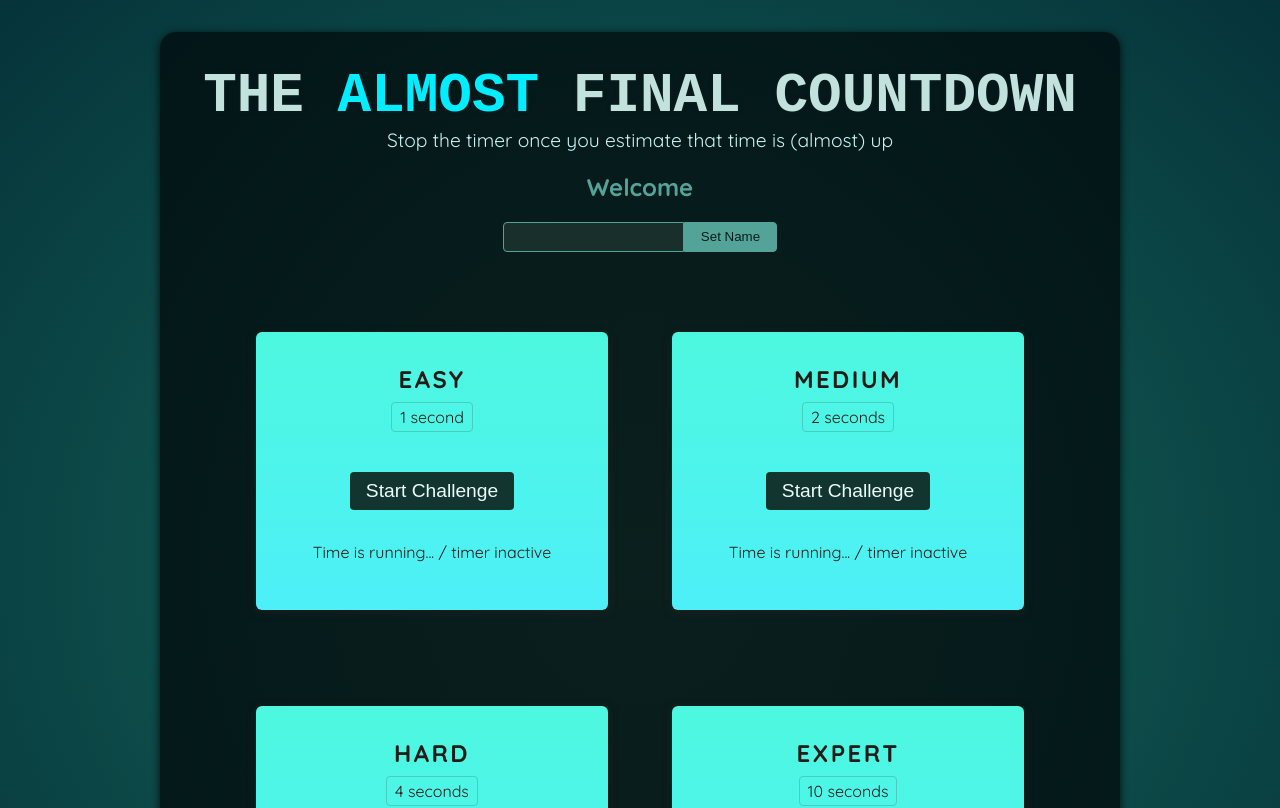
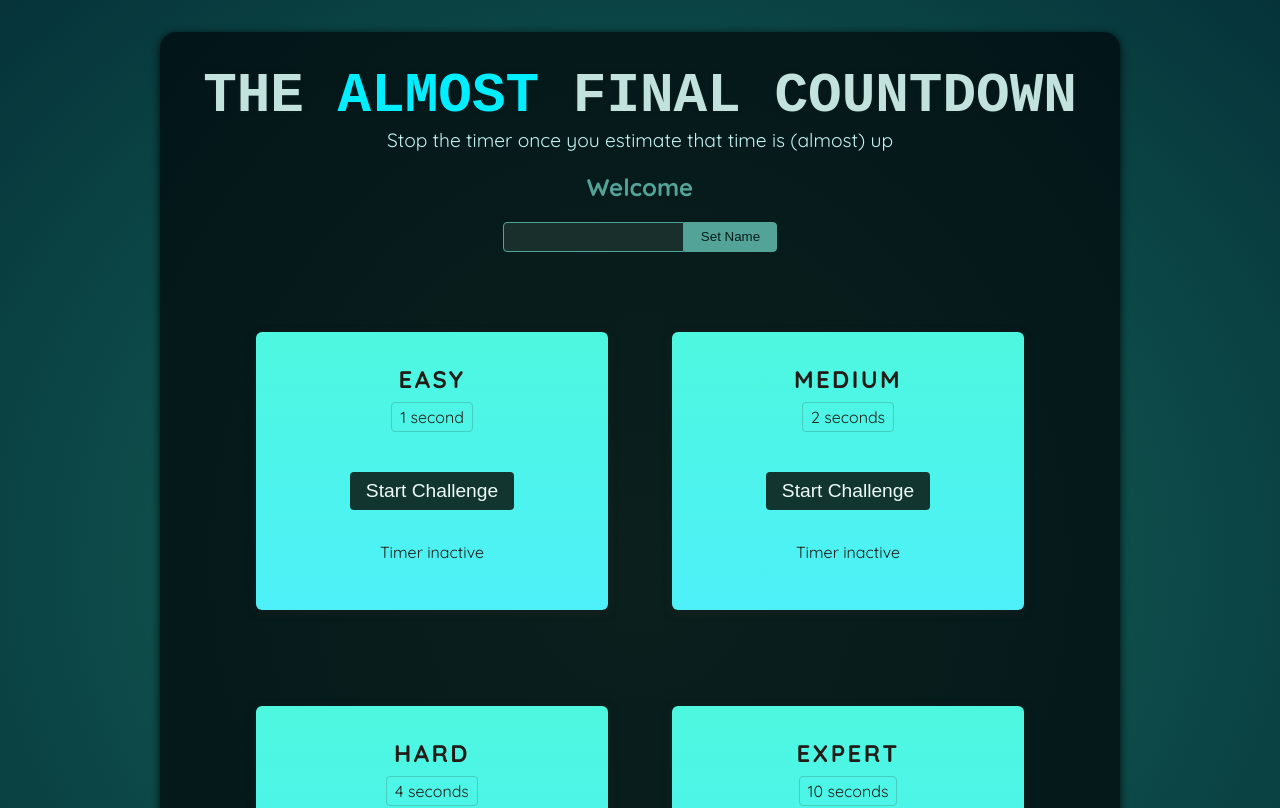
Before and after one commit to edcsu/refs_portals, a React (Vite) app: page / in a window 1280 px wide. Shown: the top 808 px of the page. Built offline with nearby package versions, Linux system fonts and the light colour scheme; a web font is replaced by a local one.

Commit message:
refactor: add more functionality

```diff
--- a/src/components/TimerChallenge.jsx
+++ b/src/components/TimerChallenge.jsx
@@ -1,19 +1,33 @@
-import React from 'react'
+import { useState } from 'react'
 
 function TimerChallenge({ title, targetTime}) {
+  const [timerStarted, setTimerStarted] = useState(false)
+  const [timerExpired, setTimerExpired] = useState(false)
+  function handleStart() {
+    setTimeout(() => {
+        setTimerExpired(true)
+    }, targetTime * 1000);
+
+    setTimerStarted(true)
+  }
+
+  function handleStop() {
+
+  }
   return (
     <section className='challenge'>
         <h2>{title}</h2>
+        {timerExpired && <p>You lost</p>}
         <p className='challenge-time'>
             {targetTime} second{targetTime > 1 ? 's': ''}
         </p>
         <p>
-            <button>
-                Start Challenge
+            <button onClick={handleStart}>
+                {timerStarted ? 'Stop' : 'Start'} Challenge
             </button>
         </p>
-        <p>
-            Time is running... / timer inactive
+        <p className={timerStarted ? 'active' : undefined}>
+            {timerStarted ? 'Time is running...' : 'Timer inactive'}
         </p>
     </section>
   )
```
